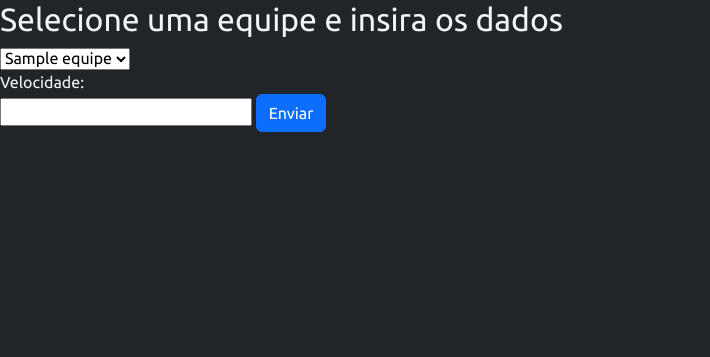
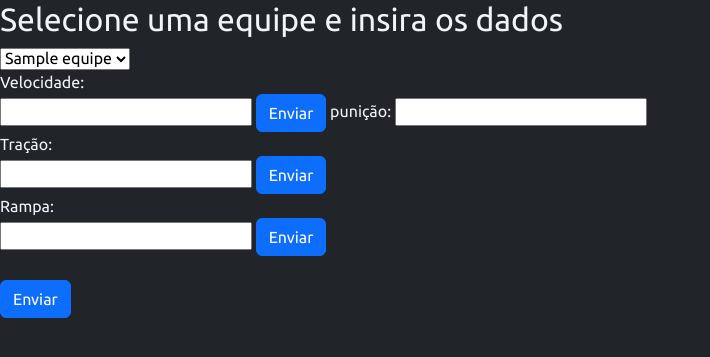
Before and after one commit to Nicksonwalachy/System_mechanics_tournament_calculation, a PHP site: page /adddadosprovas.php in a window 1280 px wide. Shown: the top 357 px of the page, without its empty margins (0-710 px from the left). Run offline with PHP 8.4, Linux system fonts and the light colour scheme; tables that the repository leaves empty or names only in its code hold one stand-in row (values such as "Sample post").

Commit message:
adição de punição

```diff
--- a/Sistema PI/Index.php
+++ b/Sistema PI/Index.php
@@ -27,8 +27,8 @@
             <a href="./adddadosprovas.php"><input id="play" class="btn btn-primary" type="button" value="Iniciar"></a>
             <a href="./ranking.php"><input id="viewranking" class="btn btn-primary" type="button"
                     value="Ver Ranking"></a>
-            <a href="./viewteam.php"><input id="viewteam" class="btn btn-primary" type="button"
-                    value="Consultar Equipes"></a>
+            <!--<a href="./viewteam.php"><input id="viewteam" class="btn btn-primary" type="button"
+                    value="Consultar Equipes"></a>-->
         </Div>
     </main>
     <script src="https://cdn.jsdelivr.net/npm/bootstrap@5.3.3/dist/js/bootstrap.bundle.min.js"
--- a/Sistema PI/adddadosprovas.php
+++ b/Sistema PI/adddadosprovas.php
@@ -20,19 +20,19 @@
 <form action="inseredadosdeprovas.php" method="post">
   <select name="equipe">
     <?php
-    // Conectando ao banco de dados
+
     $conn = new mysqli('localhost', 'root', 'senha1', 'torneio');
 
-    // Consulta SQL para buscar as equipes
+
     $sql = "SELECT id, nome_equipe FROM Equipe";
     $result = $conn->query($sql);
 
-    // Criando uma opção de dropdown para cada equipe
+
     while ($row = $result->fetch_assoc()) {
         echo "<option value='" . $row['id'] . "'>" . $row['nome_equipe'] . "</option>";
     }
 
-    // Fechando a conexão
+
     $conn->close();
     ?>
   </select>
@@ -40,10 +40,21 @@
   Velocidade:<br>
   <input type="number" step="0.01" name="velocidade">
   <input class="btn btn-primary" type="submit" value="Enviar">
+  punição:
+  <input type="number" step="0.01" name="pvelocidade">
   <br>
+  Tração:<br>
+  <input type="number" step="0.01" name="tracao">
+  <input class="btn btn-primary" type="submit" value="Enviar">
+  <br>
+  Rampa:<br>
+  <input type="number" step="0.01" name="rampa">
+  <input class="btn btn-primary" type="submit" value="Enviar">
 
+  <br><br>
+  <input class="btn btn-primary" type="submit" value="Enviar">
+</form>
 
-</form>
 
 </body>
 </html>
```
Also changed, not shown: Sistema PI/addmember.php (+7 -7 lines), Sistema PI/inseredadosdeprovas.php (+11 -12 lines), Sistema PI/ranking.php (+23 -23 lines), Sistema PI/register.php (+6 -6 lines), Sistema PI/registermember.php (+4 -4 lines), Sistema PI/selecttest.php (+5 -5 lines).
